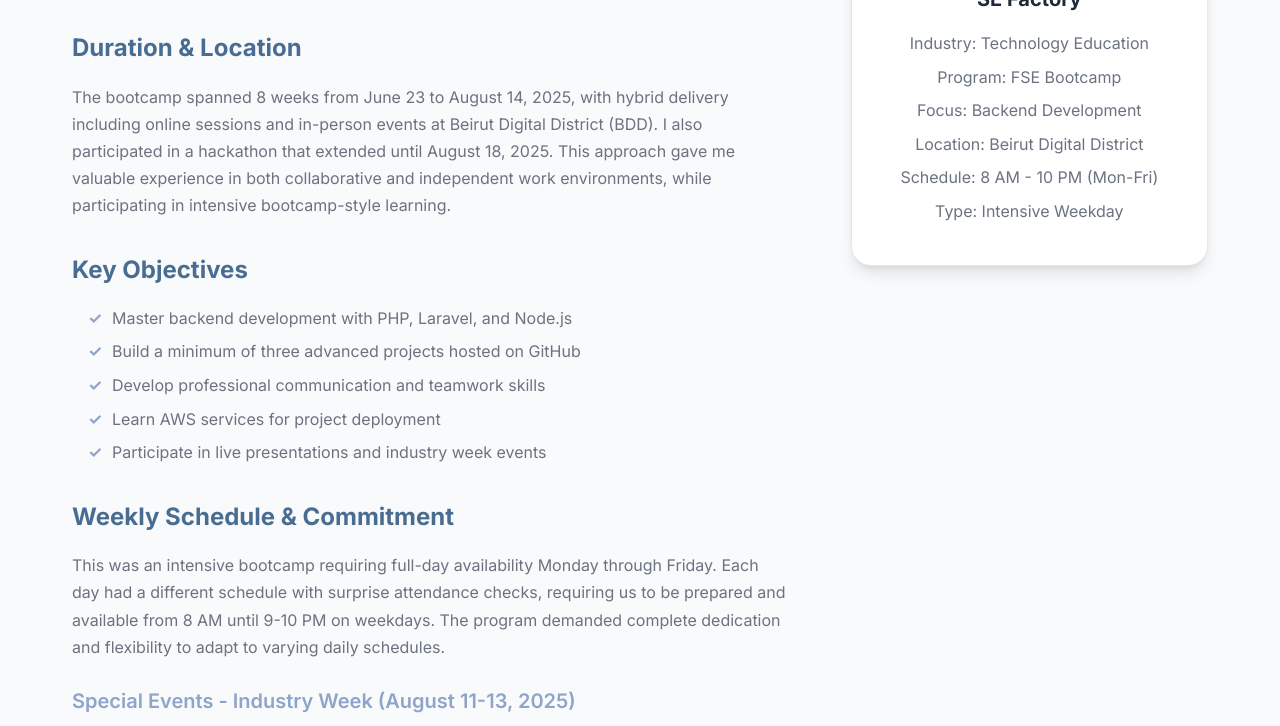
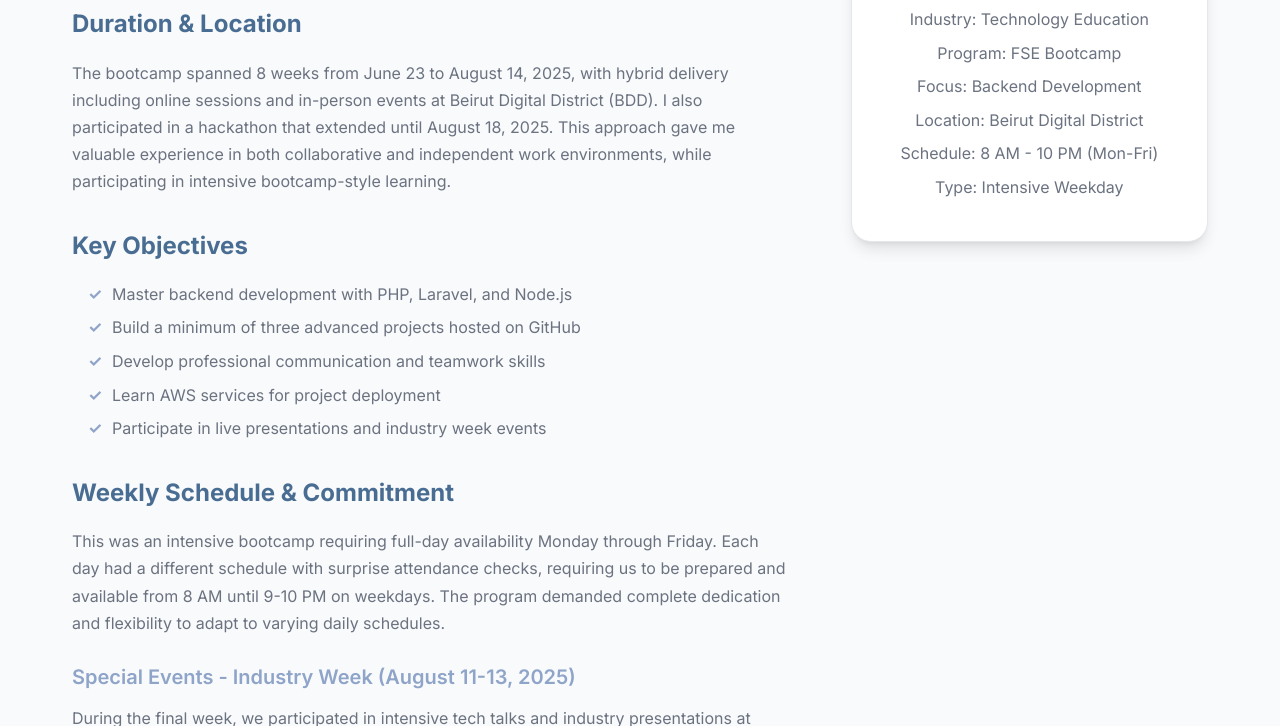
Before and after one commit to khamis9/internship-report, a plain HTML site: page index.html in a window 1280 px wide. Shown: the part 1270-1996 px from the top of the page. Drawn offline with Linux system fonts and the light colour scheme.

Commit message:
fixed white spacing

```diff
--- a/styles.css
+++ b/styles.css
@@ -488,7 +488,7 @@ section {
 /* About Section */
 .about {
     background: var(--bg-secondary);
-    padding-top: 2rem;
+    padding-top: 0.5rem;
 }
 
 .about-content {
```
